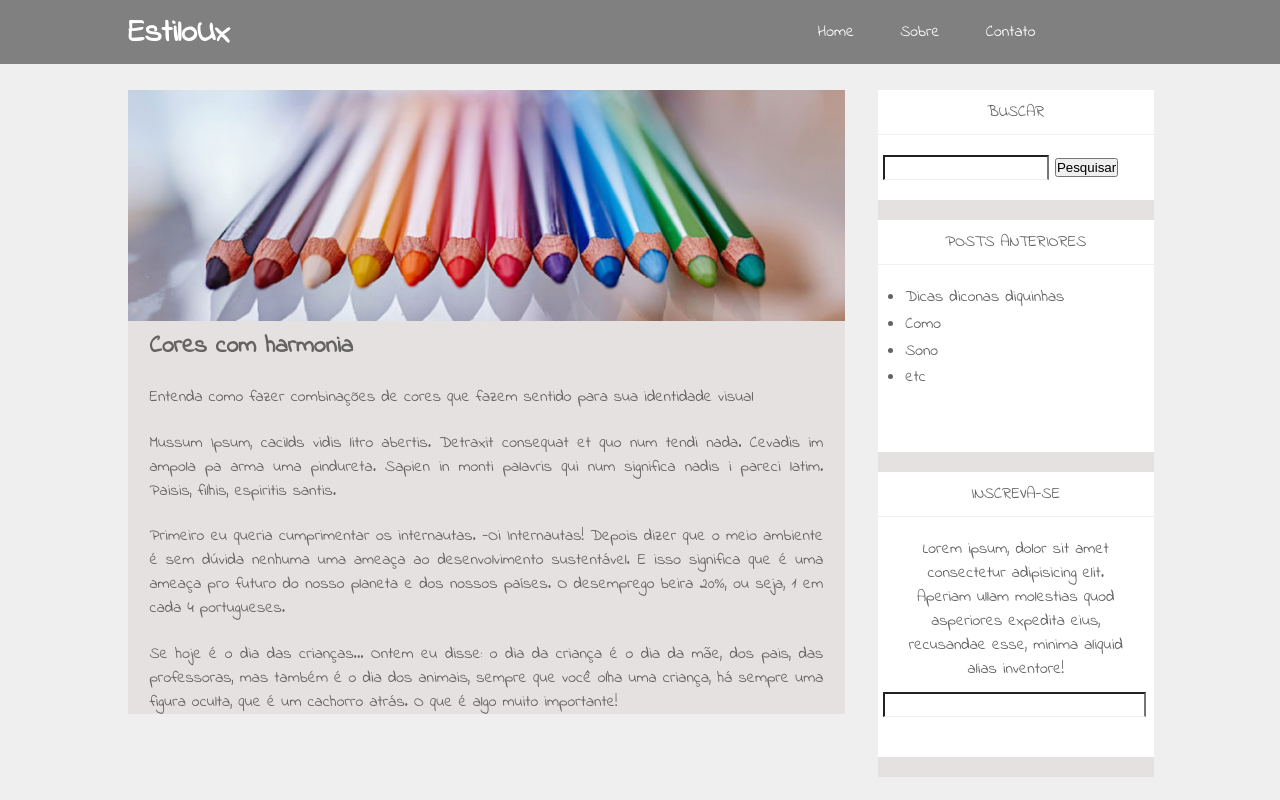
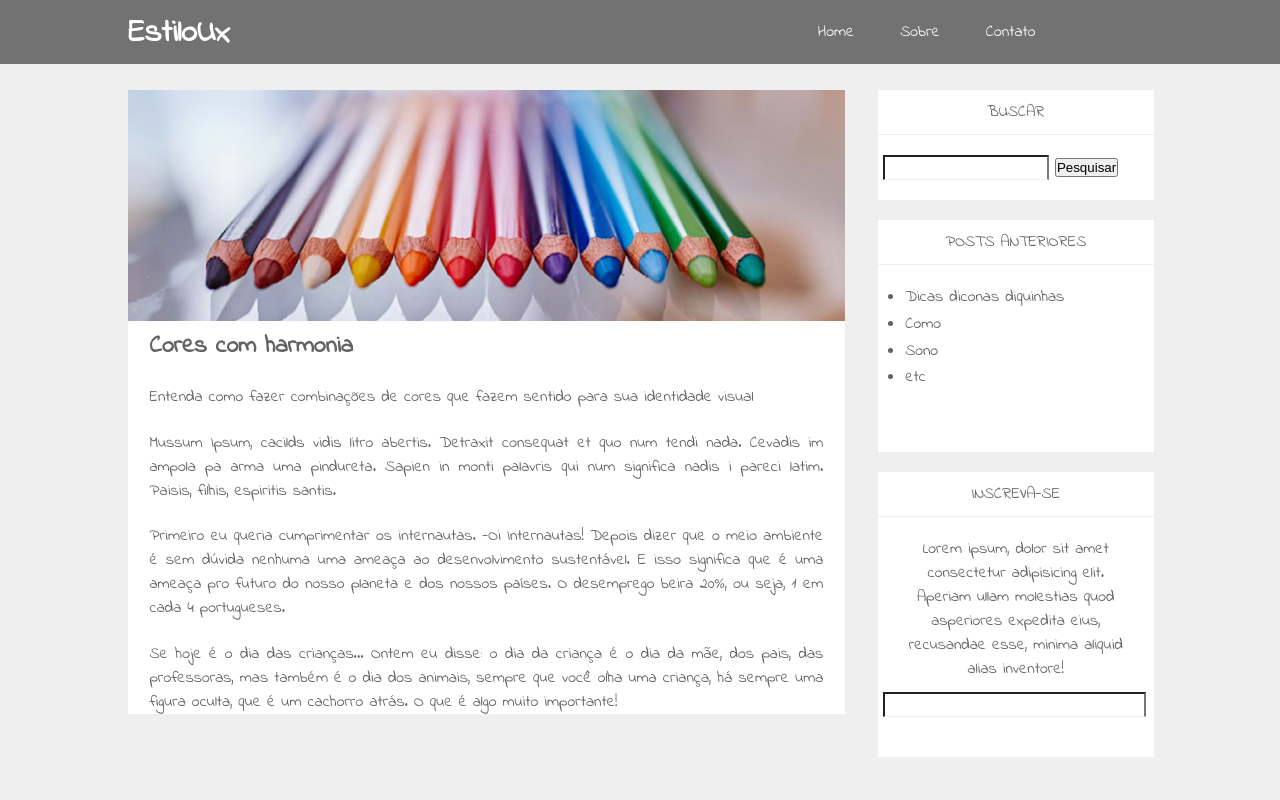
Before and after one commit to Eilem/CursoFront-EstiloUx, a plain HTML site: page index.html in a window 1280 px wide. Drawn offline with Linux system fonts and the light colour scheme; a web font is replaced by a local one.

Commit message:
correção da cor do fundo

```diff
--- a/index.html
+++ b/index.html
@@ -30,7 +30,7 @@
         }
 
         #cabecalho {
-            background-color: gray;
+            background-color: #727272;
             color: white;
             padding-right: 10%;
             padding-left: 10%;
@@ -75,7 +75,7 @@
             display: inline-block;
             width: 70%;
             vertical-align: top;
-            background-color: #e6e1e1;
+            background-color: white;
             margin-right: -4px;
         }
 
@@ -98,7 +98,6 @@
         #barra-lateral {
             display: inline-block;
             width: 27%;
-            background-color: #e6e1e1;
             margin-right: -4px;
             margin-left: 3%;
             vertical-align: top;
```
